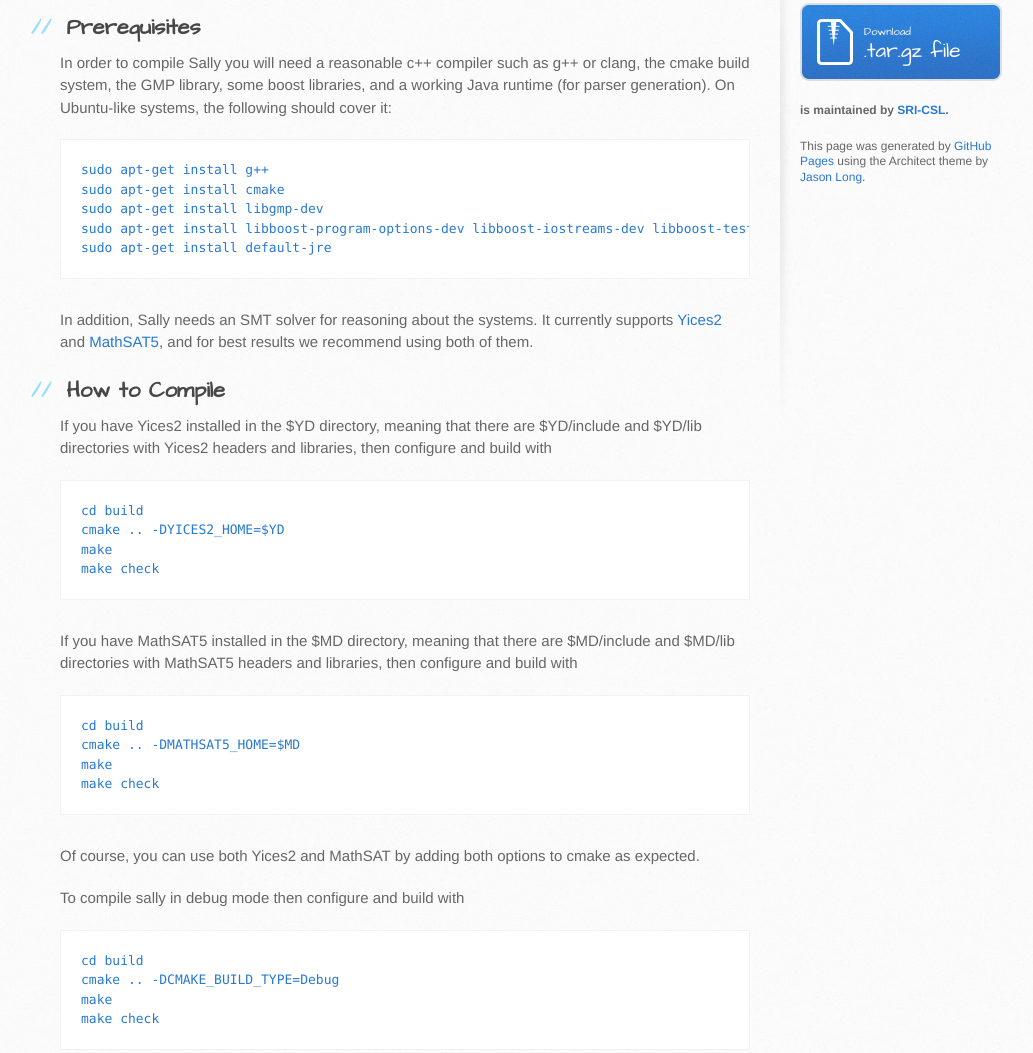
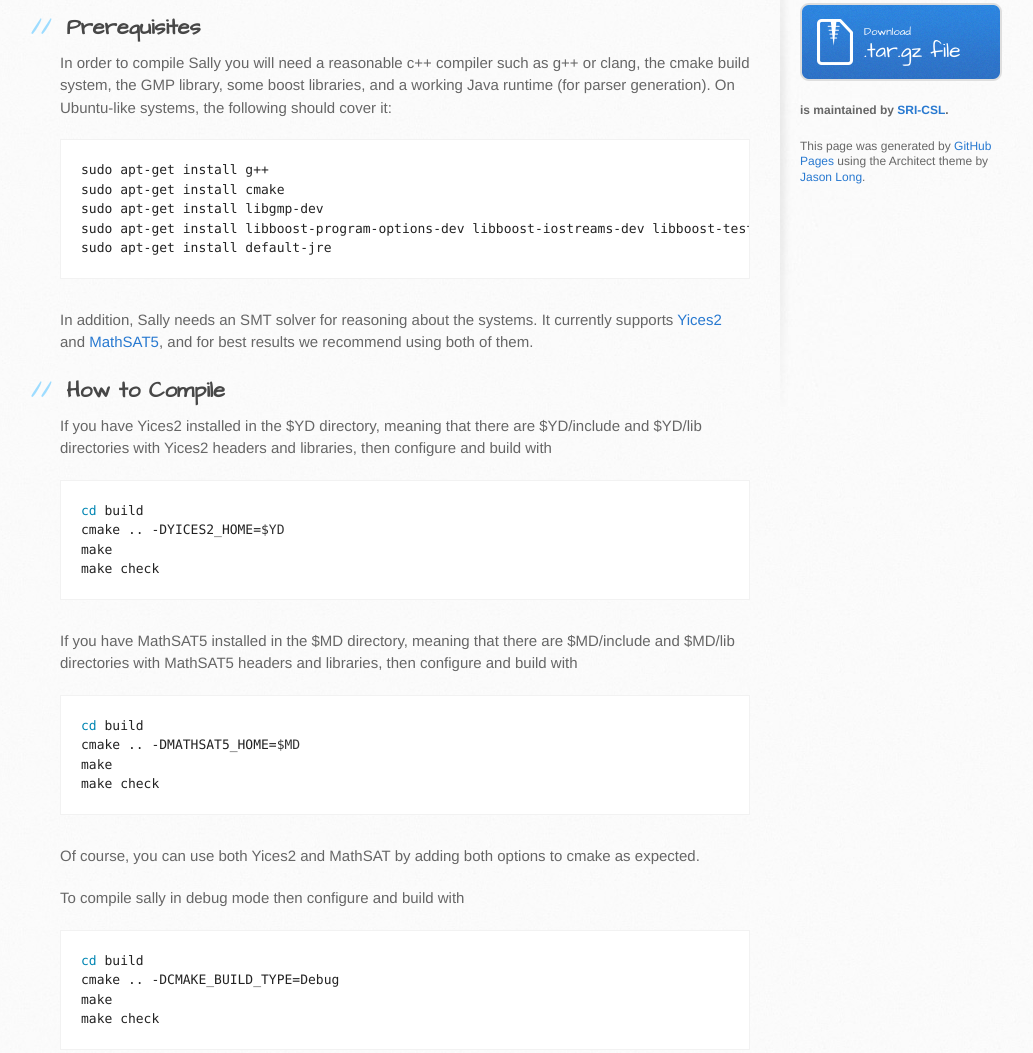
Before and after one commit to SRI-CSL/sally, a plain HTML site: page index.html in a window 1280 px wide. Shown: the part 329-1382 px from the top of the page, without its empty margins (110-1143 px from the left). Drawn offline with Linux system fonts and the light colour scheme.

```diff
--- a/index.html
+++ b/index.html
@@ -39,12 +39,11 @@ input language may change rapidly.   </p>
 
 <p>In order to compile Sally you will need a reasonable c++ compiler such as g++ or clang, the cmake build system, the GMP library, some boost libraries, and a working Java runtime (for parser generation). On Ubuntu-like systems, the following should cover it:</p>
 
-<pre><code>sudo apt-get install g++
+<div class="highlight highlight-source-shell"><pre>sudo apt-get install g++
 sudo apt-get install cmake
 sudo apt-get install libgmp-dev
 sudo apt-get install libboost-program-options-dev libboost-iostreams-dev libboost-test-dev libboost-thread-dev libboost-system-dev
-sudo apt-get install default-jre
-</code></pre>
+sudo apt-get install default-jre</pre></div>
 
 <p>In addition, Sally needs an SMT solver for reasoning about the systems. It currently supports <a href="http://yices.csl.sri.com/">Yices2</a> and <a href="http://mathsat.fbk.eu/">MathSAT5</a>, and for best results we recommend using both of them. </p>
 
@@ -55,32 +54,29 @@ sudo apt-get install default-jre
 $YD/include and $YD/lib directories with Yices2 headers and libraries, then
 configure and build with </p>
 
-<pre><code>cd build
-cmake .. -DYICES2_HOME=$YD
+<div class="highlight highlight-source-shell"><pre><span class="pl-c1">cd</span> build
+cmake .. -DYICES2_HOME=<span class="pl-smi">$YD</span>
 make
-make check
-</code></pre>
+make check</pre></div>
 
 <p>If you have MathSAT5 installed in the $MD directory, meaning that there are
 $MD/include and $MD/lib directories with MathSAT5 headers and libraries, then
 configure and build with</p>
 
-<pre><code>cd build
-cmake .. -DMATHSAT5_HOME=$MD
+<div class="highlight highlight-source-shell"><pre><span class="pl-c1">cd</span> build
+cmake .. -DMATHSAT5_HOME=<span class="pl-smi">$MD</span>
 make
-make check
-</code></pre>
+make check</pre></div>
 
 <p>Of course, you can use both Yices2 and MathSAT by adding both options to
 cmake as expected.</p>
 
 <p>To compile sally in debug mode then configure and build with</p>
 
-<pre><code>cd build
+<div class="highlight highlight-source-shell"><pre><span class="pl-c1">cd</span> build
 cmake .. -DCMAKE_BUILD_TYPE=Debug
 make
-make check
-</code></pre>
+make check</pre></div>
 
 <h3>
 <a id="input-language" class="anchor" href="#input-language" aria-hidden="true"><span aria-hidden="true" class="octicon octicon-link"></span></a>Input Language</h3>
```
Also changed, not shown: params.json (+1 -1 lines).
